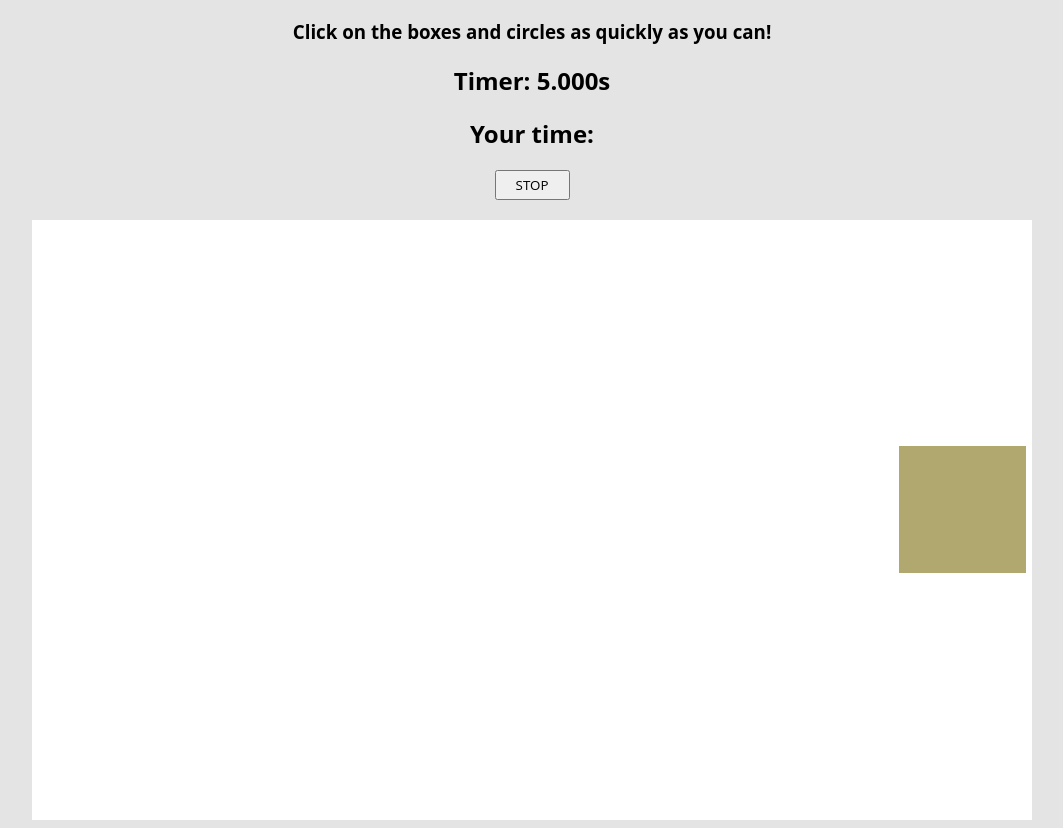
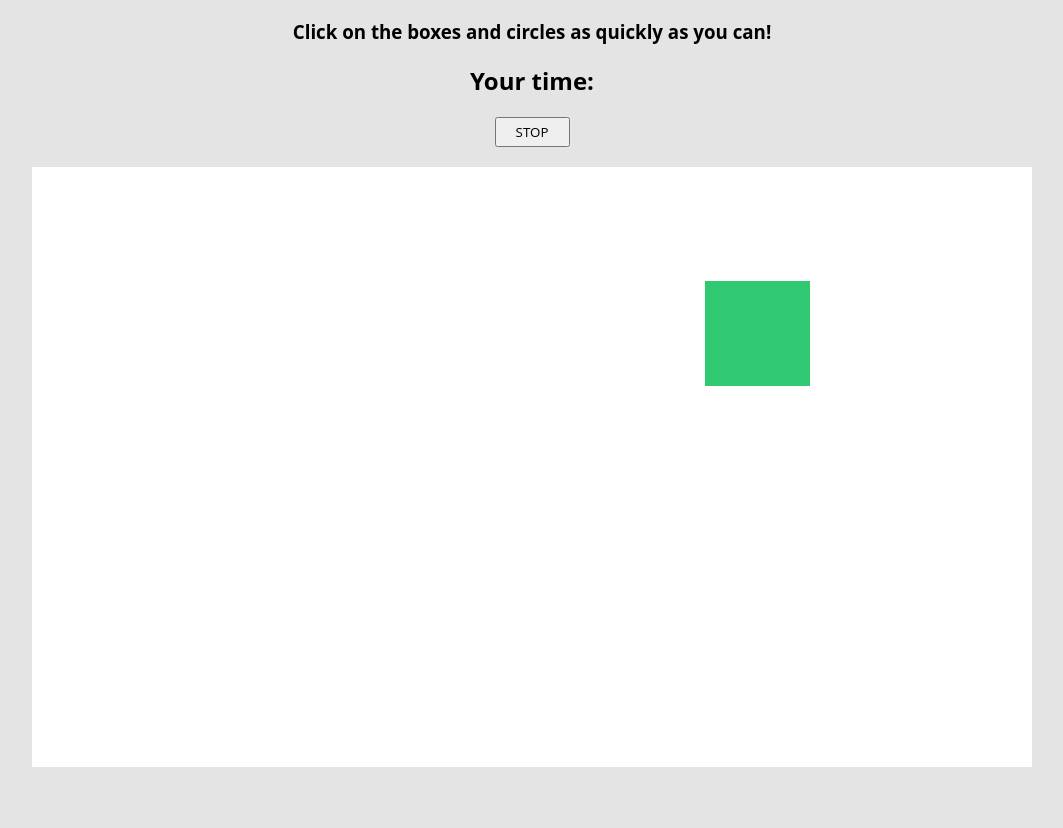
Before and after one commit to MikaelFeher/reactiongame, a plain HTML site: page index.html in a window 1280 px wide. Shown: the part 67-895 px from the top of the page, without its empty margins (108-1171 px from the left). After the commit the page ends 842 px from the top, so only its background shows below. Drawn offline with Linux system fonts and the light colour scheme.

Commit message:
Removed the running timer display and made the clicked figure disappear

```diff
--- a/css/style.css
+++ b/css/style.css
@@ -26,9 +26,8 @@ body {
 #target {
     width: 150px;
     height: 150px;
-    background: blue;
     position: relative;
-    /*top: 450px;*/
+    display:block;
 }
 .circle {
     border-radius: 50%;
--- a/index.html
+++ b/index.html
@@ -15,7 +15,7 @@
             <div id="text-container">
                 <h1>Test Your Reactions!</h1>
                 <h3>Click on the boxes and circles as quickly as you can!</h3>
-                <h2>Timer: <span id="timer"></span></h2>
+                <!-- <h2>Timer: <span id="timer"></span></h2> -->
                 <h2>Your time: <span id="result"></span></h2>
                 <p id="message"></p>
 
@@ -28,9 +28,9 @@
 
         </div>
 
-        <script type="text/javascript">
+        <script>
 
-            reactionGame();
+            setTimeout(reactionGame, 2000);
 
         </script>
 
--- a/js/game.js
+++ b/js/game.js
@@ -2,6 +2,7 @@ function reactionGame() {
     var shape, size, red, green, blue, x, y, randX, randY, start, myVar, time, e, elapsed, timeDelay;
 
     var target = document.getElementById('target');
+    target.style.display = 'block';
 
     // Shape
     shape = Math.floor(Math.random()*2);
@@ -51,17 +52,18 @@ function reactionGame() {
         e = time / 1000;
         elapsed = e.toFixed(3);
 
-        document.getElementById('timer').innerHTML = elapsed + 's';
+        // document.getElementById('timer').innerHTML = elapsed + 's';
 
         console.log(elapsed);  // For testing...
 
     }, 1);
 
-    timeDelay = Math.floor(Math.random() * 250);
+    timeDelay = Math.floor(Math.random() * 2000);
 
     document.getElementById('target').onclick = function () {
         window.clearInterval(myVar);
         document.getElementById('result').innerHTML = elapsed + 's';
+        target.style.display = 'none';
         setTimeout(reactionGame, timeDelay);
     };
 
```
